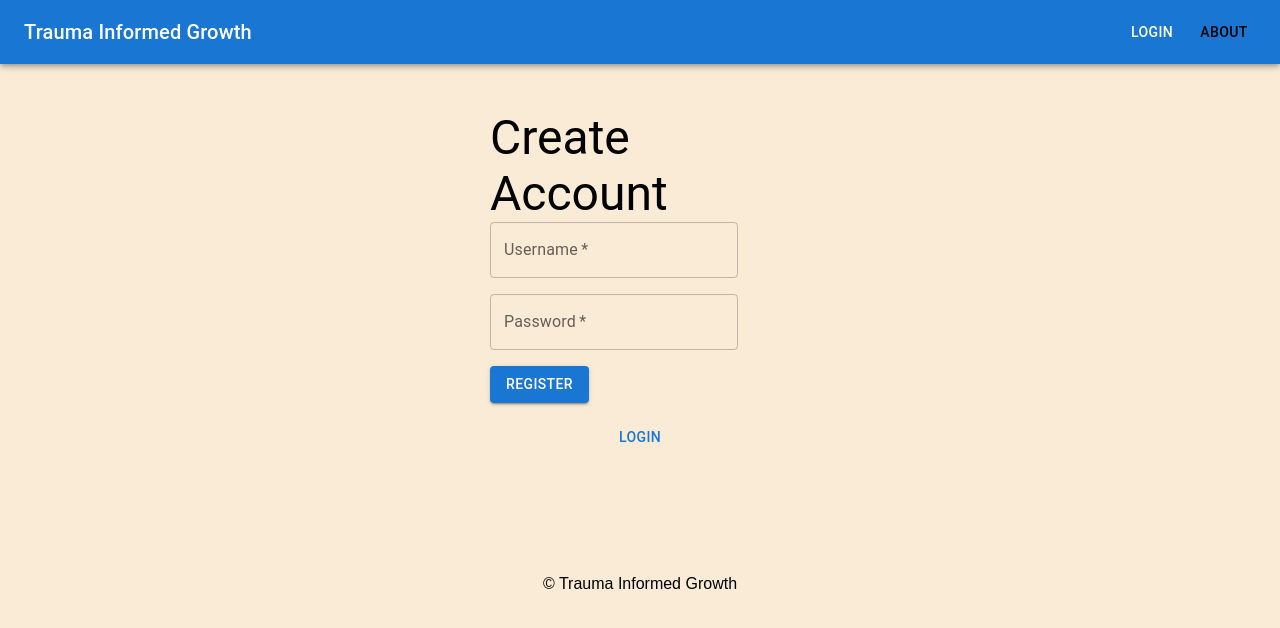
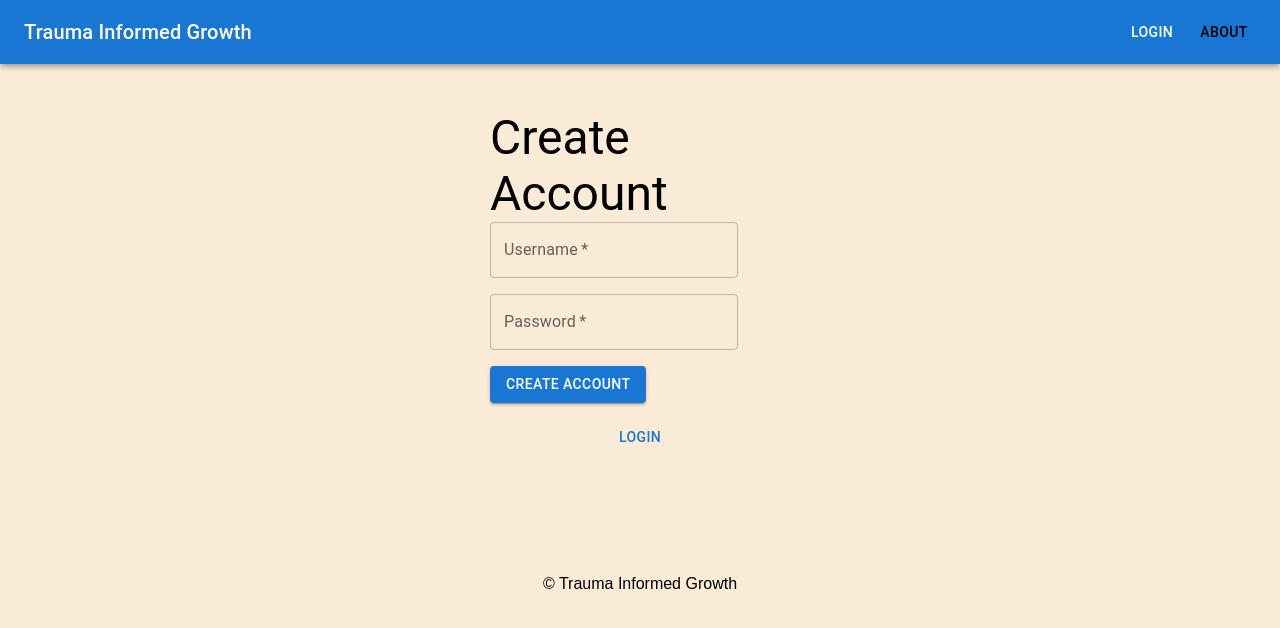
Before and after one commit to leilasadr/TIG---prime-solo-project, a React (Create React App) app: page /user#/home in a window 1280 px wide. Shown: the top 628 px of the page. Built offline with nearby package versions, Linux system fonts and the light colour scheme; no server answers.

Commit message:
Changed the button from register to create account

```diff
--- a/src/components/RegisterForm/RegisterForm.jsx
+++ b/src/components/RegisterForm/RegisterForm.jsx
@@ -55,7 +55,7 @@ function RegisterForm() {
           sx={{ mb: 2 }}
         />
         <Button variant="contained" type="submit" sx={{ mb: 2 }}>
-          Register
+          Create Account
         </Button>
       </Box>
     </Box>
```
